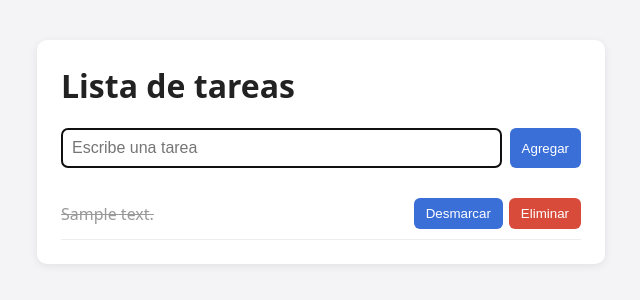
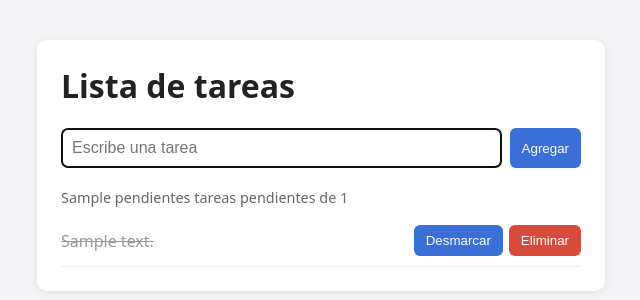
Before and after one commit to ximena-serna/lista-de-tareas, a Flask app: template templates/index.html in a window 1280 px wide. Shown: the top 300 px of the page, without its empty margins (319-959 px from the left). Run offline with Flask 3, Linux system fonts and the light colour scheme; the template is opened without the code that fills it: most values are stand-ins (such as "Sample title", 1, 10 or a date in 2020).

Commit message:
Agrega contador de tareas pendientes

```diff
--- a/app.py
+++ b/app.py
@@ -11,7 +11,8 @@ siguiente_id = 1
 
 @app.route("/")
 def index():
-    return render_template("index.html", tareas=tareas)
+    pendientes = sum(1 for t in tareas if not t["completada"])
+    return render_template("index.html", tareas=tareas, pendientes=pendientes)
 
 
 @app.route("/agregar", methods=["POST"])
--- a/static/style.css
+++ b/static/style.css
@@ -78,3 +78,9 @@ button.eliminar {
 .vacio {
   color: #888;
 }
+
+.contador {
+  color: #666;
+  font-size: 0.9rem;
+  margin: 0 0 8px;
+}
--- a/templates/index.html
+++ b/templates/index.html
@@ -16,6 +16,7 @@
     </form>
 
     {% if tareas %}
+    <p class="contador">{{ pendientes }} {{ 'tarea pendiente' if pendientes == 1 else 'tareas pendientes' }} de {{ tareas|length }}</p>
       <ul class="lista">
         {% for tarea in tareas %}
           <li class="{{ 'completada' if tarea.completada else '' }}">
```
Also changed, not shown: test_app.py (+7 -0 lines).
